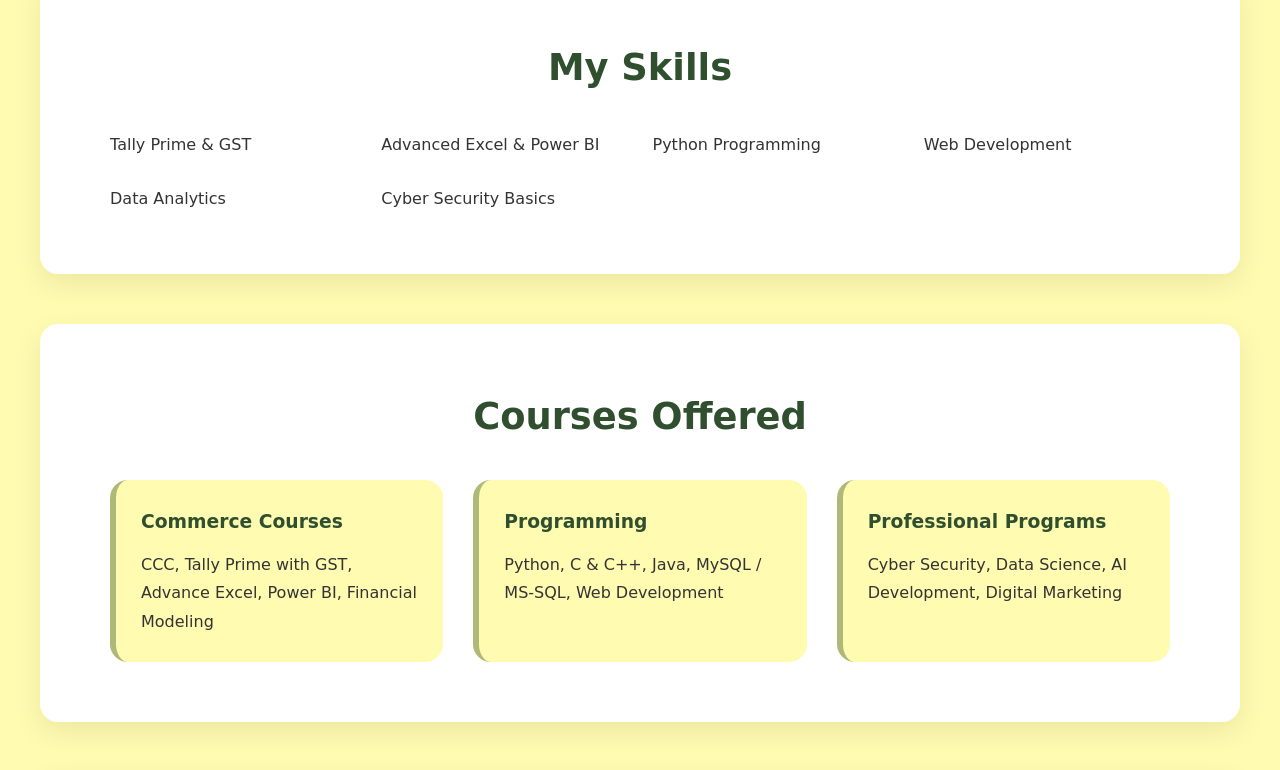
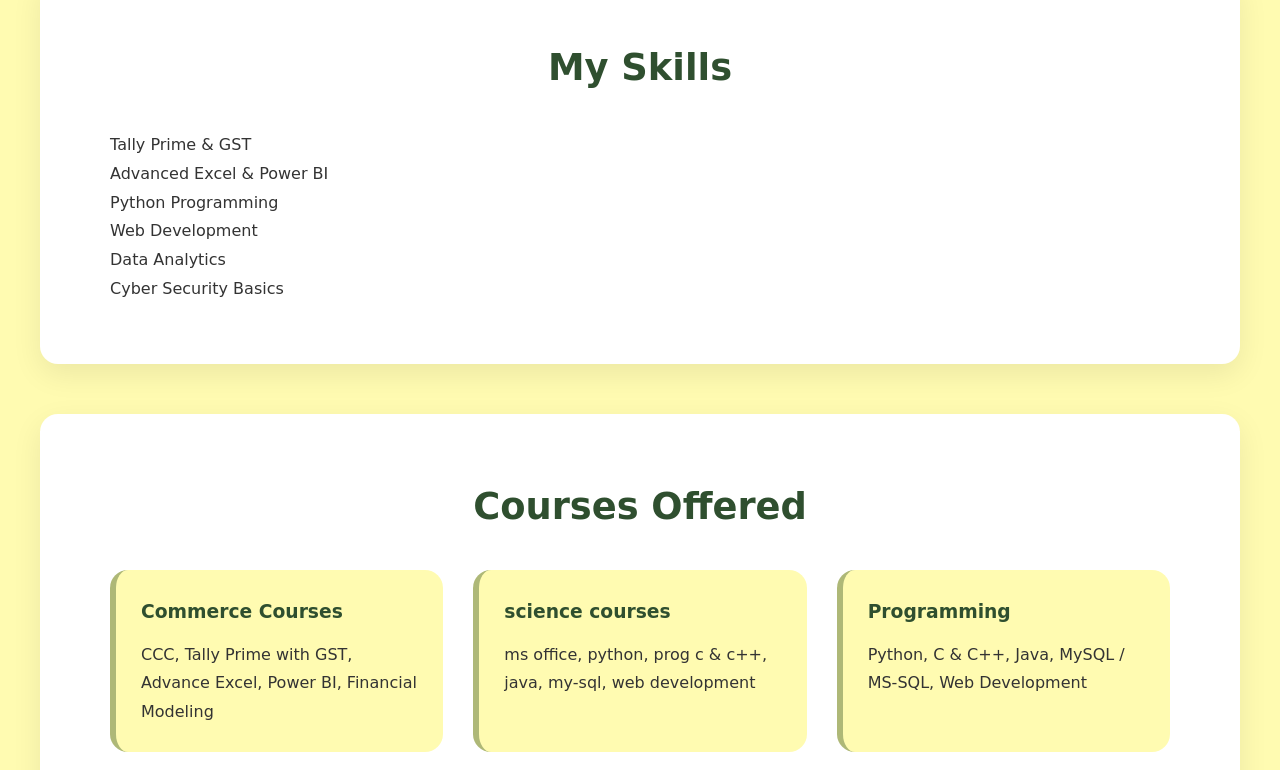
Before and after one commit to smartbyteheadoffice-design/smartbyte-offcial-websie-, a plain HTML site: page index.html in a window 1280 px wide. Shown: the part 840-1610 px from the top of the page. Drawn offline with Linux system fonts and the light colour scheme; a web font is replaced by a local one.

Commit message:
Update index.html

```diff
--- a/index.html
+++ b/index.html
@@ -51,7 +51,7 @@
     <div class="container">
       <h2>My Skills</h2>
 
-      <div class="skill-grid">
+      <div class="courses-grid">
         <div class="courses-card">Tally Prime & GST</div>
         <div class="courses-card">Advanced Excel & Power BI</div>
         <div class="courses-card">Python Programming</div>
@@ -72,6 +72,11 @@
           <h3>Commerce Courses</h3>
           <p>CCC, Tally Prime with GST, Advance Excel, Power BI, Financial Modeling</p>
         </div>
+
+      <div class="service-card">
+        <h3>science courses</h3>
+        <p>ms office, python, prog c & c++, java, my-sql, web development</p>
+      </div>
 
         <div class="service-card">
           <h3>Programming</h3>
```
